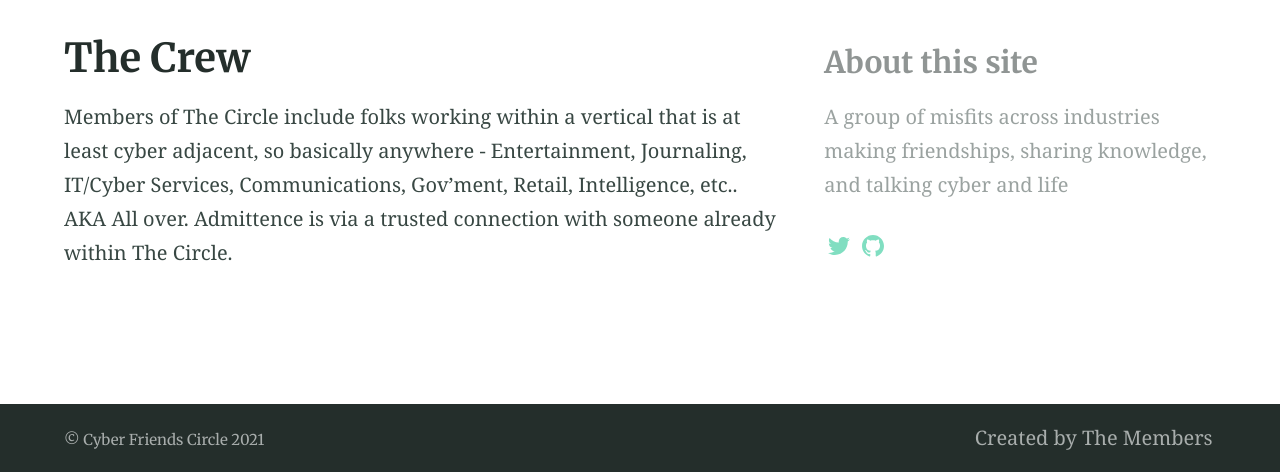
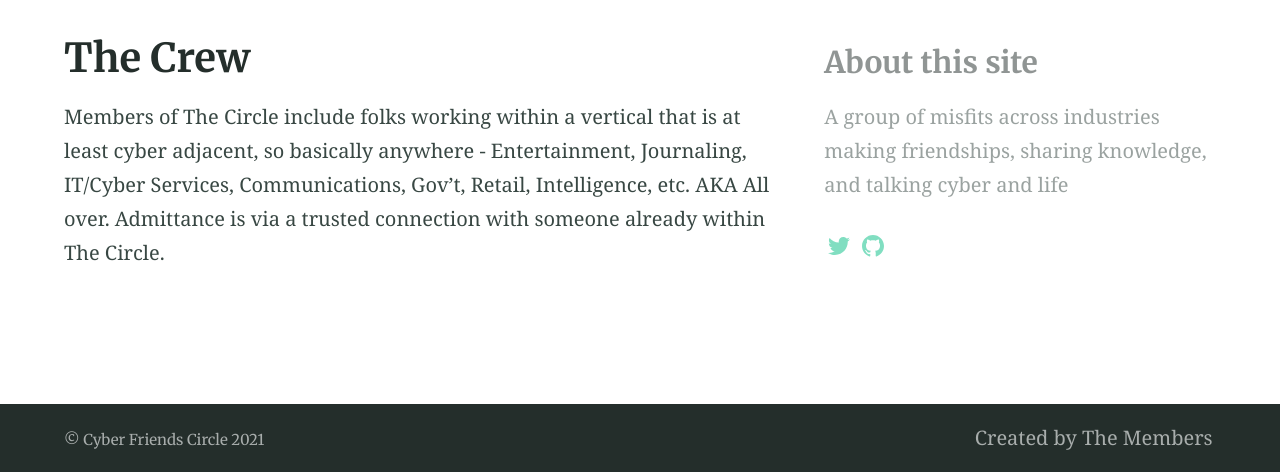
Before and after one commit to cyberfriendscircle/cyberfriendscircle.github.io, a Jekyll site: the page built from members_content.md, in a window 1280 px wide, cut to the strip 428-900 px from the top of the page. Built offline with Jekyll 4.4.1, drawn with Linux system fonts in a browser that asks for light colours.

Commit message:
Update members_content.md

```diff
--- a/members_content.md
+++ b/members_content.md
@@ -7,4 +7,4 @@ excerpt: "Some resources from the members of the Cyber Friends Circle"
 aside: true
 ---
 
-Members of The Circle include folks working within a vertical that is at least cyber adjacent, so basically anywhere - Entertainment, Journaling, IT/Cyber Services, Communications, Gov'ment, Retail, Intelligence, etc.. AKA All over. Admittence is via a trusted connection with someone already within The Circle.
+Members of The Circle include folks working within a vertical that is at least cyber adjacent, so basically anywhere - Entertainment, Journaling, IT/Cyber Services, Communications, Gov't, Retail, Intelligence, etc. AKA All over. Admittance is via a trusted connection with someone already within The Circle.
```
